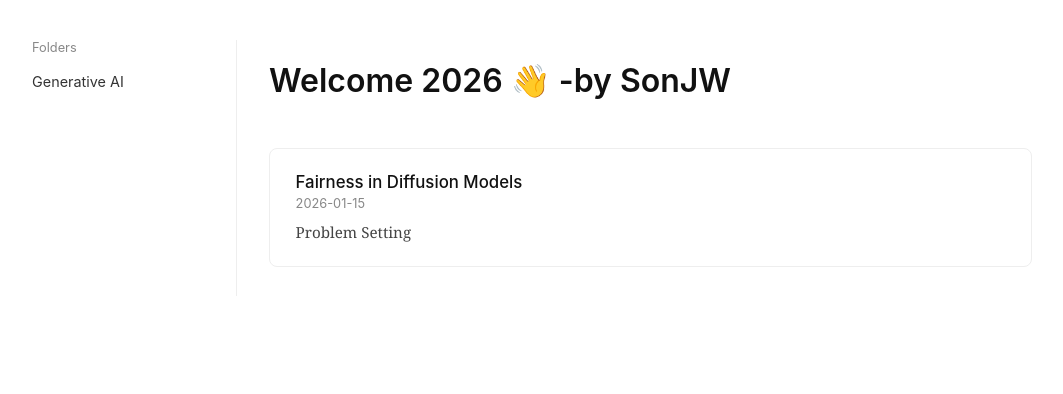
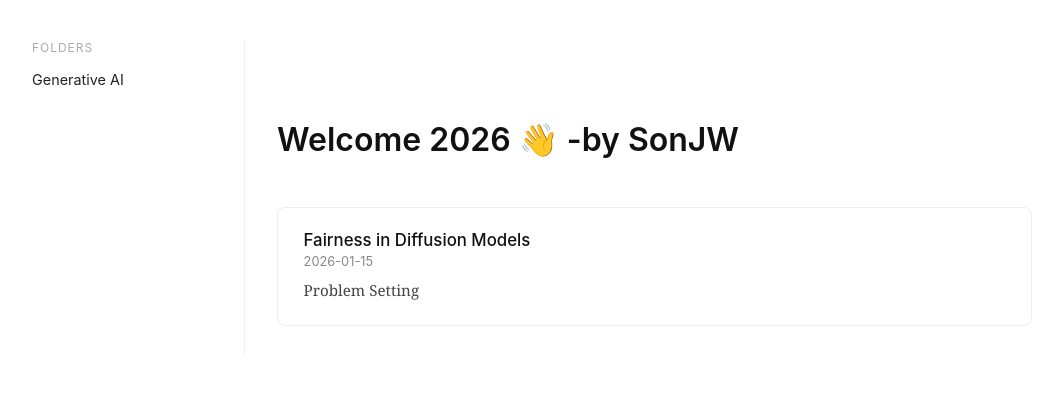
Before and after one commit to mattattabi78/mattattabi78.github.io, a Jekyll site: the page built from index.md, in a window 1280 px wide. Shown: the top 394 px of the page, without its empty margins (108-1171 px from the left). Built offline with Jekyll 4.4.1, drawn with Linux system fonts in a browser that asks for light colours.

Commit message:
Update main.css

```diff
--- a/assets/css/main.css
+++ b/assets/css/main.css
@@ -1,5 +1,6 @@
-/*basic*/
-/*--------------------------------------*/
+/* =====================================================
+   Basic
+===================================================== */
 
 body {
   margin: 0;
@@ -9,58 +10,90 @@ body {
   color: #111;
 }
 
-/* Layout */
+/* =====================================================
+   Layout
+===================================================== */
+
 .layout {
   display: flex;
   max-width: 1000px;
   margin: auto;
+  gap: 32px;
 }
 
-/* Sidebar */
+/* =====================================================
+   Sidebar (minimal folder style)
+===================================================== */
+
 .sidebar {
   width: 180px;
-  padding-right: 24px;
-  border-right: 1px solid #eee;
-  font-family: "Inter", sans-serif;
+  font-family: "Inter", -apple-system, BlinkMacSystemFont, sans-serif;
 }
+
 .sidebar-title {
-  font-size: 0.8em;
-  color: #888;
-  margin-bottom: 1em;
+  font-size: 0.75em;
+  color: #aaa;
+  margin-bottom: 1.2em;
+  text-transform: uppercase;
+  letter-spacing: 0.08em;
 }
+
 .sidebar ul {
-  list-style: none;
+  list-style: none;   /* bullet 제거 */
   padding: 0;
+  margin: 0;
 }
+
 .sidebar li {
-  margin-bottom: 0.6em;
+  margin-bottom: 0.4em;
 }
+
 .sidebar a {
+  display: block;
+  font-size: 0.9em;
+  color: #222;
   text-decoration: none;
-  color: #333;
-  font-size: 0.9em;
+  padding: 2px 0;
 }
+
 .sidebar a:hover {
   text-decoration: underline;
 }
 
-/* Main */
+.sidebar a.active {
+  font-weight: 600;
+  color: #000;
+}
+
+/* =====================================================
+   Main
+===================================================== */
+
 main {
+  flex: 1;
   padding-left: 32px;
-  flex: 1;
+  border-left: 1px solid #eee;   /* 사이드바와 메인 구분선 */
 }
+
+/* =====================================================
+   Typography
+===================================================== */
 
 h1, h2, h3 {
   font-family: "Inter", -apple-system, BlinkMacSystemFont, sans-serif;
   font-weight: 600;
+  margin-top: 2.5em;
 }
-
 
 .meta {
   color: #666;
   font-size: 0.9em;
   margin-bottom: 2em;
 }
+
+/* =====================================================
+   Code & Block
+===================================================== */
 
 pre, code {
   font-family: "SF Mono", Menlo, Consolas, monospace;
@@ -78,10 +111,11 @@ blockquote {
   padding-left: 12px;
   color: #555;
 }
-/*--------------------------------------*/
 
-/* post list */
-/*--------------------------------------*/
+/* =====================================================
+   Post List (index / category)
+===================================================== */
+
 .post-list {
   list-style: none;
   padding: 0;
@@ -122,9 +156,11 @@ blockquote {
   line-height: 1.6;
   color: #444;
 }
-/*--------------------------------------*/
 
-/* Post navigation */
+/* =====================================================
+   Post Navigation (Home link)
+===================================================== */
+
 .post-nav {
   margin-bottom: 2.5em;
 }
```
